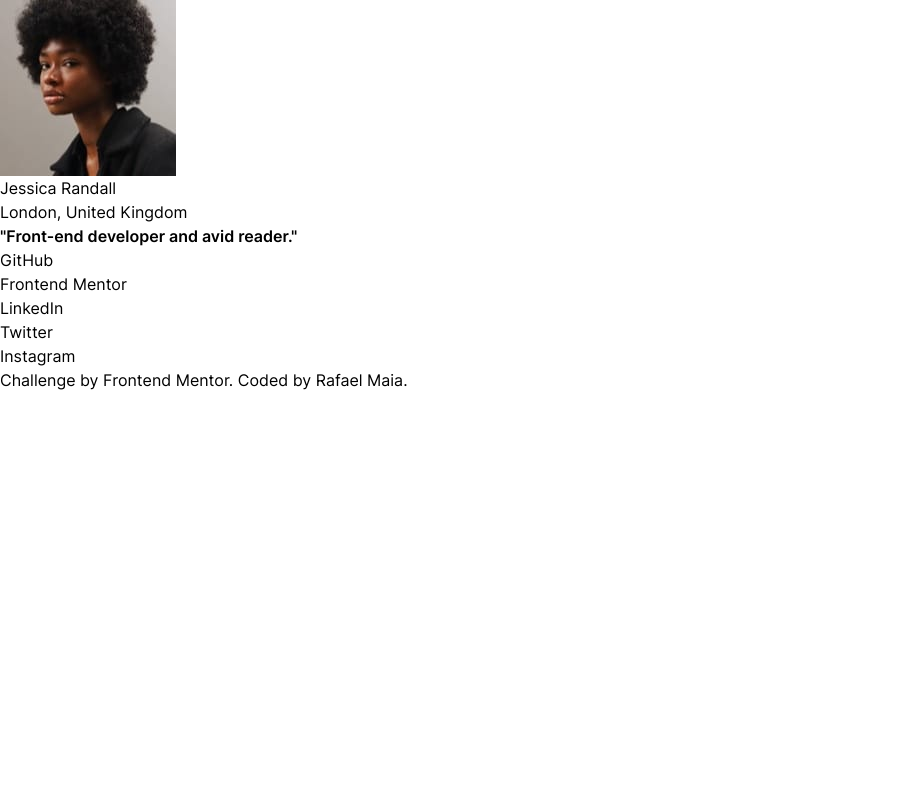
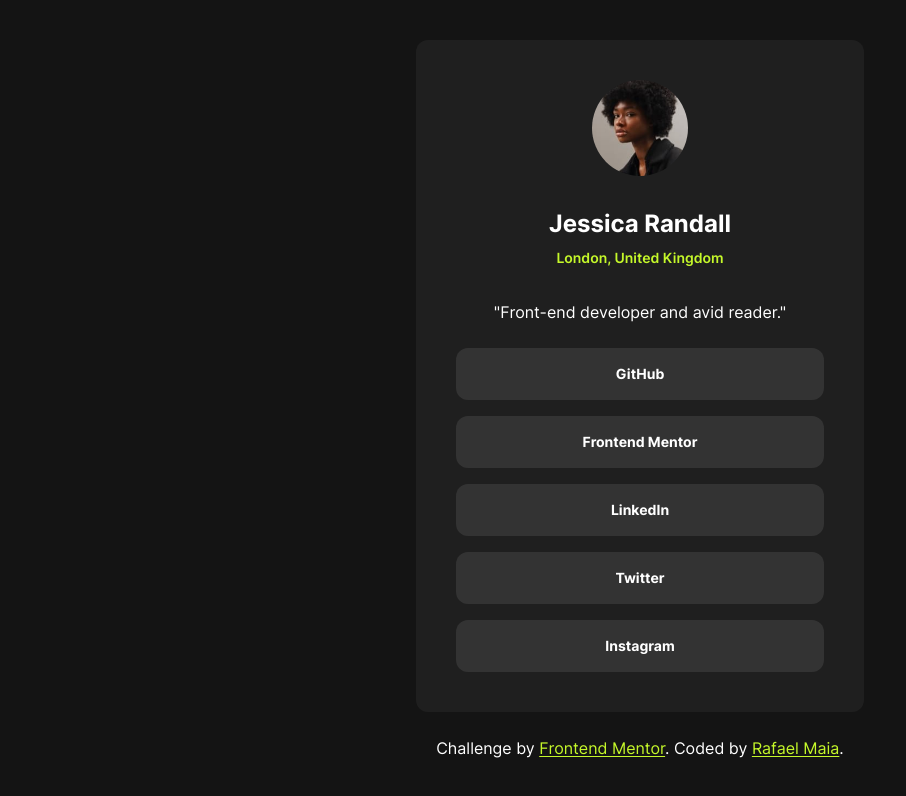
Before and after one commit to rafaeldevvv/frontendmentor-social-links-profile-challenge, a website: page index.html in a window 1280 px wide. Shown: the whole page, without its empty margins (0-906 px from the left). Drawn offline with nearby package versions, Linux system fonts and the light colour scheme; files that its build step writes are made by us from their sources.

Commit message:
feat: style everything

```diff
--- a/index.html
+++ b/index.html
@@ -15,49 +15,87 @@
 
     <title>Frontend Mentor | Social links profile</title>
   </head>
-  <body>
+  <body
+    class="bg-offblack text-white px-4 py-6 flex place-content-center place-items-center min-h-screen text-center"
+  >
+    <div class="w-full max-w-md">
       <main>
-      <article>
+        <article class="bg-darkgray rounded-xl p-6 md:p-10">
           <div>
             <img
               src="assets/images/avatar-jessica.jpeg"
               alt="beautiful woman looking at the camera"
+              class="rounded-full block mx-auto max-w-24 mb-8"
             />
           </div>
-        <header>
-          <h1>Jessica Randall</h1>
-          <h2>London, United Kingdom</h2>
+          <header class="mb-8">
+            <h1 class="text-2xl mb-2 font-bold">Jessica Randall</h1>
+            <h2 class="text-sm text-green font-semibold">
+              London, United Kingdom
+            </h2>
           </header>
-        <p class="font-semibold">"Front-end developer and avid reader."</p>
+          <p class="mb-6">"Front-end developer and avid reader."</p>
 
-        <ul>
+          <ul class="space-y-4">
             <li>
-            <a href="https://www.example.com"> GitHub </a>
+              <a
+                href="https://www.example.com"
+                class="bg-gray rounded-xl block w-full p-4 font-bold text-sm hover:bg-green hover:text-offblack transition-colors"
+              >
+                GitHub
+              </a>
             </li>
             <li>
-            <a href="https://www.example.com"> Frontend Mentor </a>
+              <a
+                href="https://www.example.com"
+                class="bg-gray rounded-xl block w-full p-4 font-bold text-sm hover:bg-green hover:text-offblack transition-colors"
+              >
+                Frontend Mentor
+              </a>
             </li>
             <li>
-            <a href="https://www.example.com"> LinkedIn </a>
+              <a
+                href="https://www.example.com"
+                class="bg-gray rounded-xl block w-full p-4 font-bold text-sm hover:bg-green hover:text-offblack transition-colors"
+              >
+                LinkedIn
+              </a>
             </li>
             <li>
-            <a href="https://www.example.com"> Twitter </a>
+              <a
+                href="https://www.example.com"
+                class="bg-gray rounded-xl block w-full p-4 font-bold text-sm hover:bg-green hover:text-offblack transition-colors"
+              >
+                Twitter
+              </a>
             </li>
             <li>
-            <a href="https://www.example.com"> Instagram </a>
+              <a
+                href="https://www.example.com"
+                class="bg-gray rounded-xl block w-full p-4 font-bold text-sm hover:bg-green hover:text-offblack transition-colors"
+              >
+                Instagram
+              </a>
             </li>
           </ul>
         </article>
       </main>
 
-    <footer class="">
+      <footer class="mt-6">
         Challenge by
-      <a href="https://www.frontendmentor.io?ref=challenge" target="_blank"
+        <a
+          href="https://www.frontendmentor.io?ref=challenge"
+          target="_blank"
+          class="text-green underline hover:no-underline underline-offset-2"
           >Frontend Mentor</a
         >. Coded by
-      <a href="https://rafaeldevvv.github.io/portfolio" target="_blank"
+        <a
+          href="https://rafaeldevvv.github.io/portfolio"
+          target="_blank"
+          class="text-green underline hover:no-underline underline-offset-2"
           >Rafael Maia</a
         >.
       </footer>
+    </div>
   </body>
 </html>
--- a/tailwind.config.js
+++ b/tailwind.config.js
@@ -8,8 +8,8 @@
       green: "hsl(75, 94%, 57%)",
       white: "hsl(0, 0%, 100%)",
       gray: "hsl(0, 0%, 20%)",
-      darkGray: "hsl(0, 0%, 12%)",
-      offBlack: "hsl(0, 0%, 8%)"
+      darkgray: "hsl(0, 0%, 12%)",
+      offblack: "hsl(0, 0%, 8%)"
     },
     fontFamily: {
       sans: ["Inter", ...defaultTheme.fontFamily.sans]
```
Also changed, not shown: src/output.css (added). Lines whose indentation alone changed are shown as unchanged.
